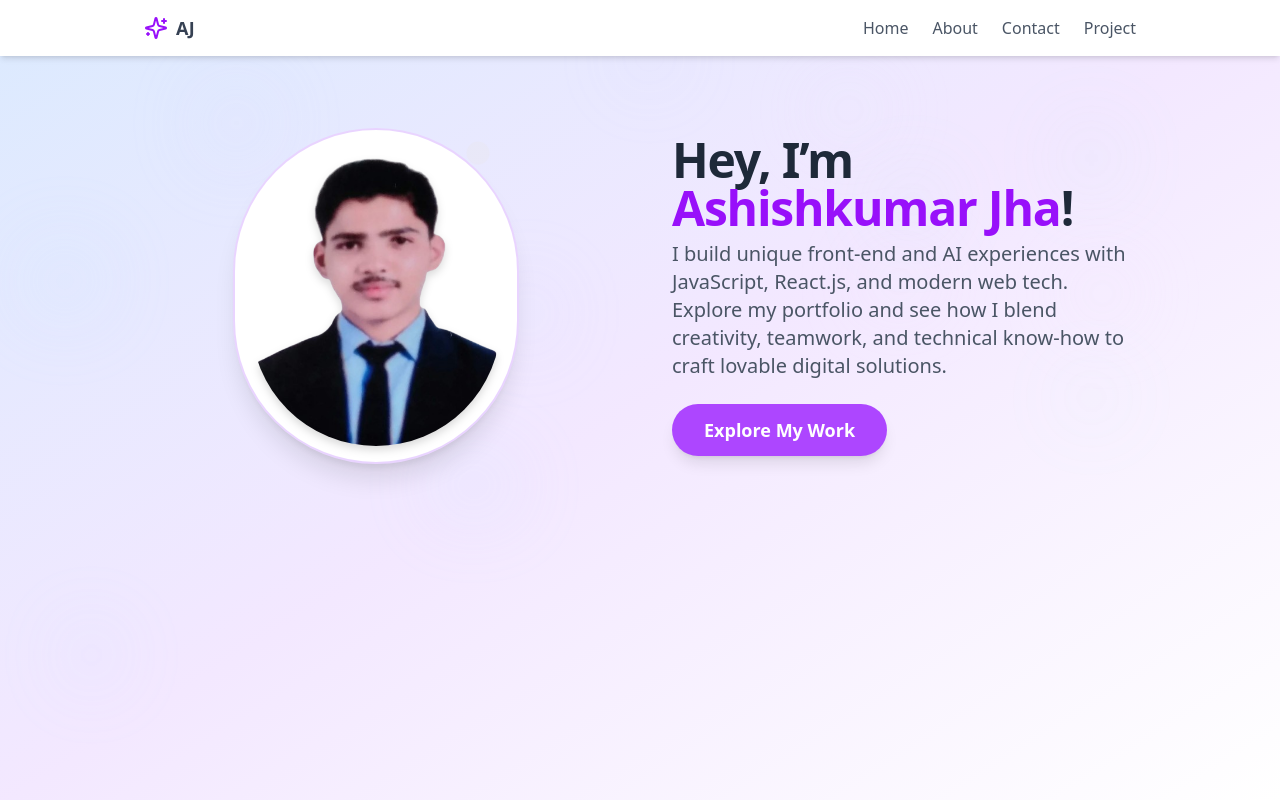
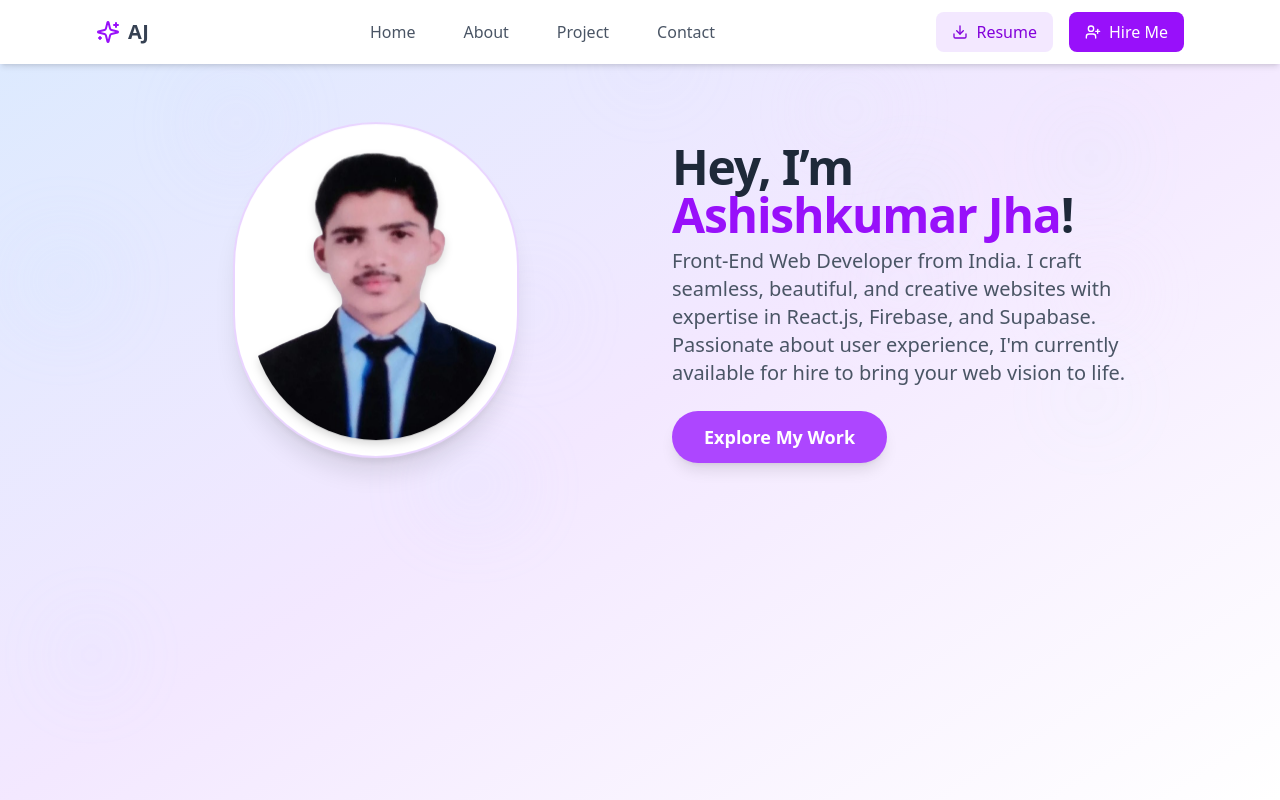
Before and after one commit to ashishjha089/portfolio, a React (Vite) app: page / in a window 1280 px wide. Built offline with nearby package versions, Linux system fonts and the light colour scheme.

Commit message:
add animation in  profile section  add  resume and hire  me button in navbar

```diff
--- a/src/components/HeroSection.jsx
+++ b/src/components/HeroSection.jsx
@@ -2,19 +2,27 @@ import LovableAvatar from "./LovableAvatar";
 
 export default function HeroSection() {
   return (
-    <section id="home" className="w-full flex flex-col md:flex-row items-center gap-8 md:gap-16 justify-center text-center md:text-left mt-16">
+    <section
+      id="home"
+      className="w-full flex flex-col md:flex-row items-center gap-8 md:gap-16 justify-center text-center md:text-left mt-16"
+    >
       {/* <div>
 
       </div> */}
-      <div className="flex-1 flex justify-center animate-fade-in">
+      <div className="flex-1 flex justify-center items-center min-h-[350px]">
+        {/* ensure space */}
         <LovableAvatar />
       </div>
+
       <div className="flex-1 space-y-6 animate-fade-in">
         <h1 className="text-4xl md:text-5xl font-bold tracking-tight mb-2 text-gray-800">
           Hey, I’m <span className="text-purple-600">Ashishkumar Jha</span>!
         </h1>
         <p className="text-lg md:text-xl text-gray-600 max-w-lg mx-auto md:mx-0">
-          I build unique front-end and AI experiences with JavaScript, React.js, and modern web tech. Explore my portfolio and see how I blend creativity, teamwork, and technical know-how to craft lovable digital solutions.
+          Front-End Web Developer from India. I craft seamless,
+          beautiful, and creative websites with expertise in React.js, Firebase,
+          and Supabase. Passionate about user experience, I'm currently
+          available for hire to bring your web vision to life.
         </p>
         <a
           href="#portfolio"
--- a/src/components/LovableAvatar.jsx
+++ b/src/components/LovableAvatar.jsx
@@ -1,16 +1,32 @@
 import ashishImage from "../assets/ashish.png";
 
-// Playful "AI bot" avatar with gentle animation and a sparkly pulse accent
+// Fallback version with inline CSS animation
 export default function LovableAvatar() {
+  const bounceStyle = {
+    animation: 'bounceFloat 4s ease-in-out infinite'
+  };
+
   return (
+    <>
+      {/* Inline CSS styles */}
+      <style>{`
+        @keyframes bounceFloat {
+          0%, 100% { transform: translateY(0px); }
+          50% { transform: translateY(-15px); }
+        }
+      `}</style>
+
       <div className="relative flex items-center justify-center">
         {/* Glowing background pulse */}
         <div className="absolute inset-0 flex items-center justify-center z-0">
           <span className="animate-pulse absolute bg-purple-200 rounded-full w-28 h-28 opacity-80 blur-2xl"></span>
         </div>
 
-      {/* Avatar image with styling */}
-      <div className="relative z-10 p-4 rounded-full bg-white shadow-xl border-2 border-purple-200 animate-fade-in hover:scale-105 transition-transform cursor-pointer">
+        {/* Avatar image with inline style animation */}
+        <div
+          className="relative z-10 p-4 rounded-full bg-white shadow-xl border-2 border-purple-200 hover:scale-105 transition-transform cursor-pointer"
+          style={bounceStyle}
+        >
           <img
             src={ashishImage}
             alt="Avatar"
@@ -18,12 +34,13 @@ export default function LovableAvatar() {
           />
         </div>
 
-      {/* Decorative Sparkle */}
-      <span className="absolute top-4 right-8 animate-ping text-yellow-400">
+        {/* Sparkle */}
+        {/* <span className="absolute top-4 right-8 animate-ping text-yellow-400">
           <svg width="18" height="18" fill="none" viewBox="0 0 18 18">
             <circle cx="9" cy="9" r="6" fill="#facc15" opacity="0.4" />
           </svg>
-      </span>
+        </span> */}
       </div>
+    </>
   );
 }
--- a/src/components/StickyNavbar.jsx
+++ b/src/components/StickyNavbar.jsx
@@ -1,25 +1,35 @@
-import React from "react";
-import { Sparkles } from "lucide-react";
+import React, { useState } from "react";
+import { Sparkles, Download, UserPlus, Menu, X } from "lucide-react";
 
 const links = [
   { label: "Home", href: "/home" },
-//   { label: "Portfolio", href: "/portfolio" },
   { label: "About", href: "/about" },
+  { label: "Project", href: "/Project" },
   { label: "Contact", href: "/contact" },
-  { label: "Project", href: "/Project" },
 ];
 
 const StickyNavbar = () => {
+  const [isMobileMenuOpen, setIsMobileMenuOpen] = useState(false);
+
+  const toggleMobileMenu = () => {
+    setIsMobileMenuOpen(!isMobileMenuOpen);
+  };
+
   return (
     <header className="fixed top-0 left-0 w-full z-30 bg-white bg-opacity-60 backdrop-blur-[12px] shadow-md transition-all">
-      <nav className="max-w-5xl mx-auto px-4 flex items-center justify-between h-14">
+      <nav className="max-w-6xl mx-auto px-4 sm:px-6 lg:px-8">
+        <div className="flex items-center justify-between h-16">
+          {/* Logo */}
           <div className="flex items-center gap-2 select-none">
-          <Sparkles className="text-purple-600" />
-          <span className="font-bold text-lg text-gray-700 tracking-tight">
+            <Sparkles className="text-purple-600 w-6 h-6" />
+            <span className="font-bold text-xl text-gray-700 tracking-tight">
               AJ
             </span>
           </div>
-        <ul className="flex gap-6">
+
+          {/* Desktop Navigation */}
+          <div className="hidden md:flex items-center">
+            <ul className="flex gap-8 lg:gap-12">
               {links.map((link) => (
                 <li key={link.label}>
                   <a
@@ -31,6 +41,72 @@ const StickyNavbar = () => {
                 </li>
               ))}
             </ul>
+          </div>
+
+          {/* Desktop Action Buttons */}
+          <div className="hidden md:flex items-center gap-4">
+            <button className="flex items-center gap-2 px-4 py-2 bg-purple-100 hover:bg-purple-200 text-purple-700 rounded-lg transition-colors font-medium select-none">
+              <Download className="w-4 h-4" />
+              <span>Resume</span>
+            </button>
+            <button className="flex items-center gap-2 px-4 py-2 bg-purple-600 hover:bg-purple-700 text-white rounded-lg transition-colors font-medium select-none">
+              <UserPlus className="w-4 h-4" />
+              <span>Hire Me</span>
+            </button>
+          </div>
+
+          {/* Mobile Menu Button */}
+          <div className="md:hidden">
+            <button
+              onClick={toggleMobileMenu}
+              className="p-2 text-gray-600 hover:text-purple-600 transition-colors"
+            >
+              {isMobileMenuOpen ? (
+                <X className="w-6 h-6" />
+              ) : (
+                <Menu className="w-6 h-6" />
+              )}
+            </button>
+          </div>
+        </div>
+
+        {/* Mobile Menu */}
+        <div
+          className={`md:hidden transition-all duration-300 ease-in-out ${
+            isMobileMenuOpen
+              ? "max-h-96 opacity-100 pb-4"
+              : "max-h-0 opacity-0 overflow-hidden"
+          }`}
+        >
+          <div className="pt-4 space-y-4">
+            {/* Mobile Navigation Links */}
+            <ul className="space-y-3 border-b border-gray-200 pb-4">
+              {links.map((link) => (
+                <li key={link.label}>
+                  <a
+                    href={link.href}
+                    className="block text-gray-600 hover:text-purple-600 transition-colors font-medium py-1"
+                    onClick={() => setIsMobileMenuOpen(false)}
+                  >
+                    {link.label}
+                  </a>
+                </li>
+              ))}
+            </ul>
+
+            {/* Mobile Action Buttons */}
+            <div className="space-y-3">
+              <button className="flex items-center justify-center gap-2 w-full px-4 py-3 bg-purple-100 hover:bg-purple-200 text-purple-700 rounded-lg transition-colors font-medium">
+                <Download className="w-4 h-4" />
+                <span>Resume</span>
+              </button>
+              <button className="flex items-center justify-center gap-2 w-full px-4 py-3 bg-purple-600 hover:bg-purple-700 text-white rounded-lg transition-colors font-medium">
+                <UserPlus className="w-4 h-4" />
+                <span>Hire Me</span>
+              </button>
+            </div>
+          </div>
+        </div>
       </nav>
     </header>
   );
```
Lines whose indentation alone changed are shown as unchanged.
